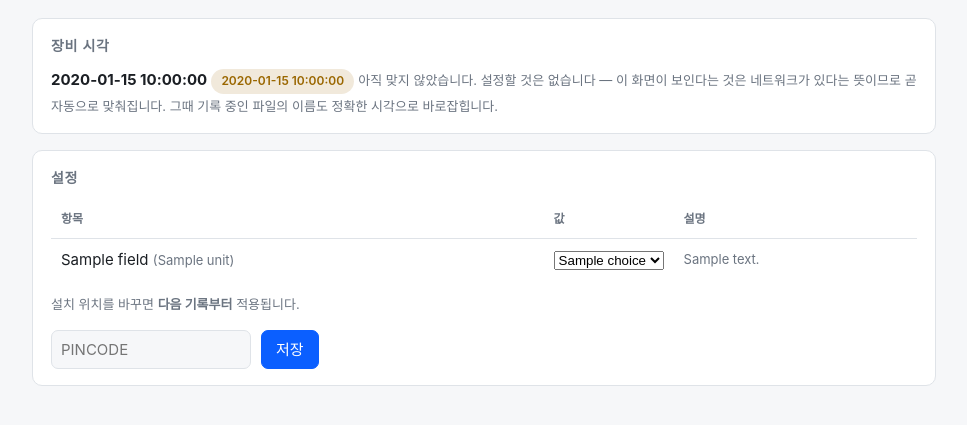
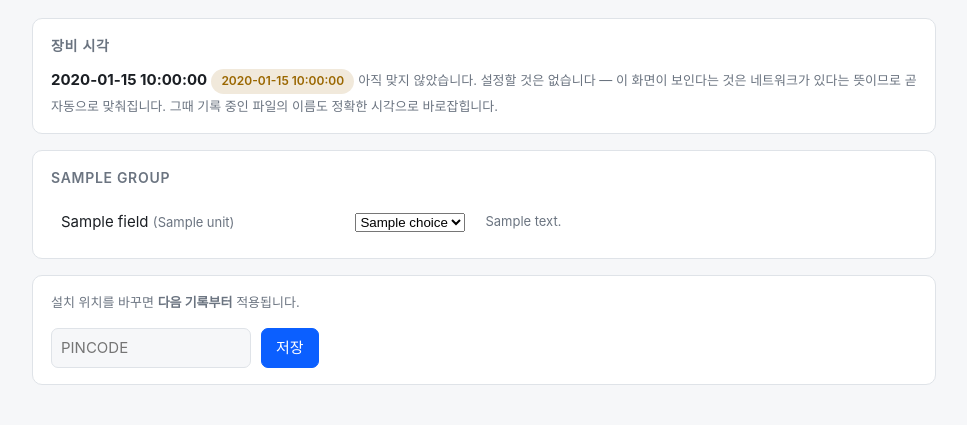
Before and after one commit to geolux-sdk/verticrane, a Python web app: template web/templates/settings.html in a window 1280 px wide. Shown: the part 57-482 px from the top of the page, without its empty margins (156-1123 px from the left). Run offline with Jinja, Linux system fonts and the light colour scheme; the template is opened without the code that fills it: most values are stand-ins (such as "Sample title", 1, 10 or a date in 2020).

Commit message:
Group the settings instead of calling the card 설정
The card was headed 설정 on a page already called 설정, which told the reader
nothing, and six settings in one list made the installation position - the one
that must not be left alone - look as optional as the rest.

Now grouped by what they are about: 설치, 기록, 저장 공간.

Co-Authored-By: Claude Opus 5 (1M context) <noreply@anthropic.com>

```diff
--- a/web/templates/settings.html
+++ b/web/templates/settings.html
@@ -26,17 +26,17 @@
 {% endif %}
 
 <form method="post">
+{% for title, fields in groups %}
 <div class="card">
-  <h2>설정</h2>
+  <h2>{{ title }}</h2>
   <div class="wrap"><table>
-    <tr><th>항목</th><th style="width:130px">값</th><th>설명</th></tr>
     {% for f in fields %}
     <tr>
-      <td>
+      <td style="width:34%">
         {{ f.label }}
         {% if f.unit %}<span class="muted small">({{ f.unit }})</span>{% endif %}
       </td>
-      <td>
+      <td style="width:120px">
         {% if f.choices %}
           <select name="{{ f.key }}">
             {% for value, label in f.choices %}
@@ -60,11 +60,13 @@
     </tr>
     {% endfor %}
   </table></div>
+</div>
+{% endfor %}
 
-  <p class="small muted" style="margin:14px 0 0">
+<div class="card">
+  <p class="small muted" style="margin:0 0 12px">
     설치 위치를 바꾸면 <b>다음 기록부터</b> 적용됩니다.
   </p>
-
   <div style="display:flex; gap:10px; align-items:center; margin-top:16px">
     <input type="password" name="pin" placeholder="PINCODE" style="max-width:200px" required>
     <button class="primary" type="submit">저장</button>
```
Also changed, not shown: web/routes.py (+17 -8 lines).
